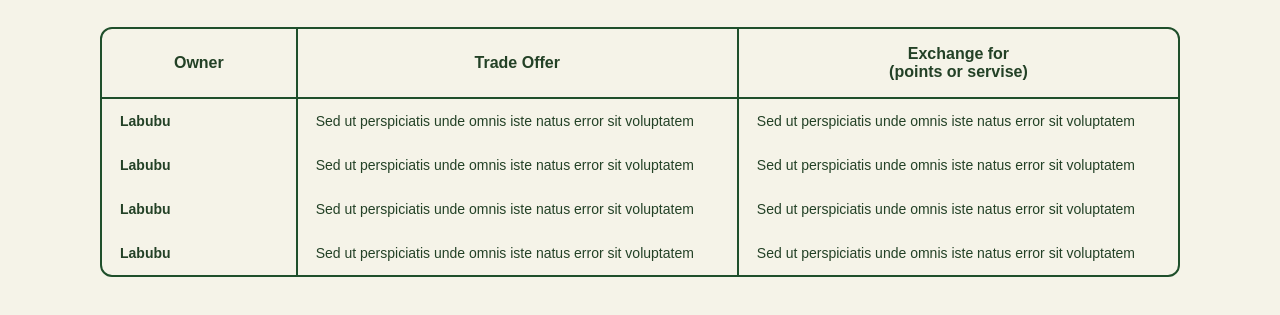
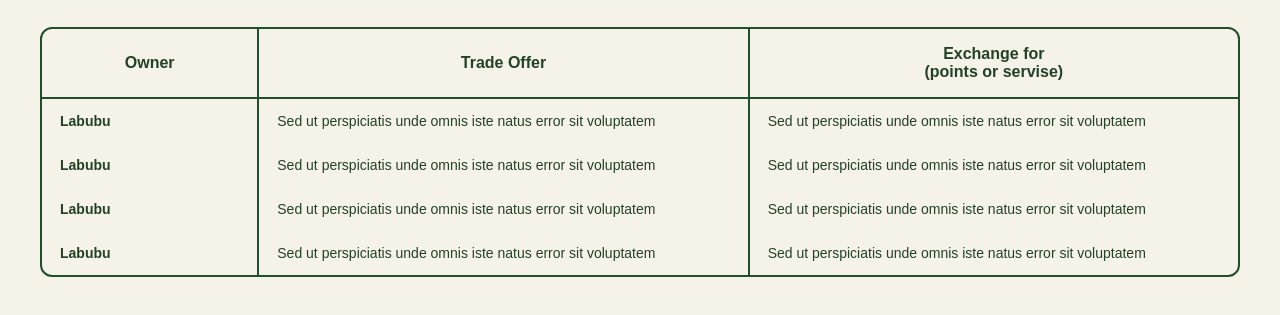
Before and after one commit to dianaboikoo/cloverville_website, a plain HTML site: page trade_offers.html in a window 1280 px wide. Shown: the part 165-480 px from the top of the page. Drawn offline with Linux system fonts and the light colour scheme.

Commit message:
Adjust margins and overflow for trade table styles

```diff
--- a/css/trade_offers.css
+++ b/css/trade_offers.css
@@ -50,7 +50,7 @@ body {
 /* TABLE SECTION */
 .table-section {
   max-width: 1200px;
-  margin: 0 100px;
+  margin: 0 auto 60px;
 }
 
 /* TRADE TABLE */
@@ -59,7 +59,7 @@ body {
   border: 2px solid #1f4f2b;
   border-radius: 12px;
   border-collapse: separate;
-  overflow: hidden;          /* keeps rounded corners */
+  overflow: hidden;
   background-color: #f5f3e8;
   border-spacing: 0px;
 }
```
